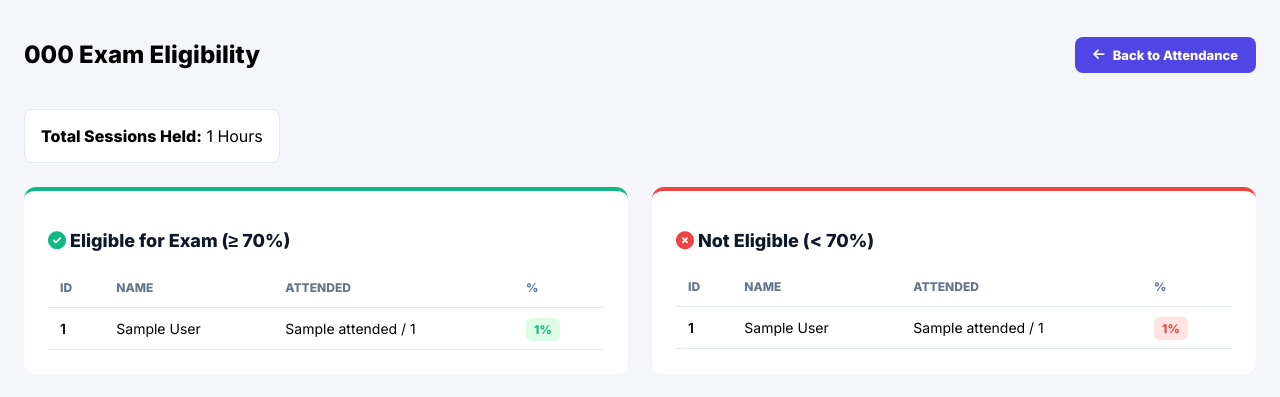
After one commit to 22305203/luxmind-lms, a Node server app: template views/lms-attendance-summary.ejs in a window 1280 px wide. The commit adds this page. Shown: the top 397 px of the page. Run offline with Node 20, Linux system fonts and the light colour scheme; the template is opened without the code that fills it: most values are stand-ins (such as "Sample title", 1, 10 or a date in 2020).

Commit message:
Fixed attendance QR scan flow, added 70% summary and student view

```diff
--- /dev/null
+++ b/views/lms-attendance-summary.ejs
@@ -0,0 +1,82 @@
+<!DOCTYPE html>
+<html lang="en">
+<head>
+  <meta charset="UTF-8">
+  <meta name="viewport" content="width=device-width, initial-scale=1.0">
+  <title>70% Eligibility | <%= course.code %></title>
+  <link href="https://fonts.googleapis.com/css2?family=Inter:wght@400;600;800&display=swap" rel="stylesheet">
+  <link rel="stylesheet" href="https://cdnjs.cloudflare.com/ajax/libs/font-awesome/6.5.2/css/all.min.css">
+  <style>
+    body { background: #f4f6fa; padding: 24px; font-family: 'Inter', sans-serif; margin: 0; }
+    .top-bar { display: flex; justify-content: space-between; align-items: center; margin-bottom: 24px; }
+    .back-btn { display: inline-flex; align-items: center; gap: 8px; font-size: 13px; font-weight: 700; color: #fff; background: #4f46e5; padding: 10px 18px; border-radius: 8px; text-decoration: none; }
+    .grid { display: grid; grid-template-columns: 1fr 1fr; gap: 24px; }
+    .card { background: white; border-radius: 12px; padding: 24px; border-top: 4px solid #cbd5e1; }
+    .card.green { border-top-color: #10b981; }
+    .card.red { border-top-color: #ef4444; }
+    h2 { font-size: 18px; margin-bottom: 16px; color: #0f172a; }
+    table { width: 100%; border-collapse: collapse; }
+    th { text-align: left; padding: 12px; font-size: 12px; color: #64748b; border-bottom: 1px solid #e2e8f0; text-transform: uppercase;}
+    td { padding: 12px; border-bottom: 1px solid #e2e8f0; font-size: 14px; }
+    .badge { padding: 4px 8px; border-radius: 6px; font-size: 12px; font-weight: 800; }
+    .badge.green { background: #dcfce3; color: #10b981; }
+    .badge.red { background: #fee2e2; color: #ef4444; }
+  </style>
+</head>
+<body>
+
+  <div class="top-bar">
+    <h1 style="font-size: 24px; font-weight: 800;"><%= course.code %> Exam Eligibility</h1>
+    <a href="/course/<%= course.id %>/attendance" class="back-btn"><i class="fa-solid fa-arrow-left"></i> Back to Attendance</a>
+  </div>
+
+  <div style="margin-bottom: 24px; background: white; padding: 16px; border-radius: 8px; border: 1px solid #e2e8f0; display: inline-block;">
+    <strong>Total Sessions Held:</strong> <%= totalSessions %> Hours
+  </div>
+
+  <div class="grid">
+    <!-- Eligible -->
+    <div class="card green">
+      <h2><i class="fa-solid fa-check-circle" style="color: #10b981;"></i> Eligible for Exam (≥ 70%)</h2>
+      <table>
+        <thead><tr><th>ID</th><th>Name</th><th>Attended</th><th>%</th></tr></thead>
+        <tbody>
+          <% if (eligible.length === 0) { %>
+            <tr><td colspan="4" style="text-align: center; color: #64748b;">No students meet the criteria yet.</td></tr>
+          <% } %>
+          <% eligible.forEach(st => { %>
+            <tr>
+              <td style="font-weight: 600;"><%= st.admission_number %></td>
+              <td><%= st.full_name %></td>
+              <td><%= st.attended %> / <%= totalSessions %></td>
+              <td><span class="badge green"><%= st.percentage %>%</span></td>
+            </tr>
+          <% }); %>
+        </tbody>
+      </table>
+    </div>
+
+    <!-- Ineligible -->
+    <div class="card red">
+      <h2><i class="fa-solid fa-xmark-circle" style="color: #ef4444;"></i> Not Eligible (< 70%)</h2>
+      <table>
+        <thead><tr><th>ID</th><th>Name</th><th>Attended</th><th>%</th></tr></thead>
+        <tbody>
+          <% if (ineligible.length === 0) { %>
+            <tr><td colspan="4" style="text-align: center; color: #64748b;">All students are eligible!</td></tr>
+          <% } %>
+          <% ineligible.forEach(st => { %>
+            <tr>
+              <td style="font-weight: 600;"><%= st.admission_number %></td>
+              <td><%= st.full_name %></td>
+              <td><%= st.attended %> / <%= totalSessions %></td>
+              <td><span class="badge red"><%= st.percentage %>%</span></td>
+            </tr>
+          <% }); %>
+        </tbody>
+      </table>
+    </div>
+  </div>
+
+</body>
+</html>
--- a/views/lms-course.ejs
+++ b/views/lms-course.ejs
@@ -192,7 +192,7 @@
         <!-- MANAGEMENT & COMMUNICATION -->
         <div style="font-size:10px; font-weight:800; color:var(--text-muted); padding:8px 14px; text-transform:uppercase;">Management</div>
         <li><a href="/course/<%= course.id %>?view=students" class="<%= view === 'students' ? 'active' : '' %>"><i class="fa-solid fa-users"></i> Class Roster</a></li>
-       <li><a href="/course/<%= course.id %>/attendance" class="<%= view === 'attendance' ? 'active' : '' %>"><i class="fa-solid fa-clipboard-user"></i> Attendance</a></li>
+      <li><a href="/course/<%= course.id %>/attendance" class="<%= view === 'attendance' ? 'active' : '' %>"><i class="fa-solid fa-clipboard-user"></i> Attendance</a></li>
         <li><a href="/course/<%= course.id %>?view=groups" class="<%= view === 'groups' ? 'active' : '' %>"><i class="fa-solid fa-users-rectangle"></i> Student Groups</a></li>
         <li><a href="/course/<%= course.id %>?view=messages" class="<%= view === 'messages' ? 'active' : '' %>"><i class="fa-solid fa-envelope"></i> Course Inbox</a></li>
         <li><a href="/course/<%= course.id %>?view=forums" class="<%= view === 'forums' ? 'active' : '' %>"><i class="fa-solid fa-comments"></i> Discussion Forums</a></li>
```
Also changed, not shown: views/lms-attendance-scan.ejs (+23 -8 lines), views/lms-attendance.ejs (+32 -44 lines), views/lms-student-attendance.ejs (added, +80 -0 lines).
